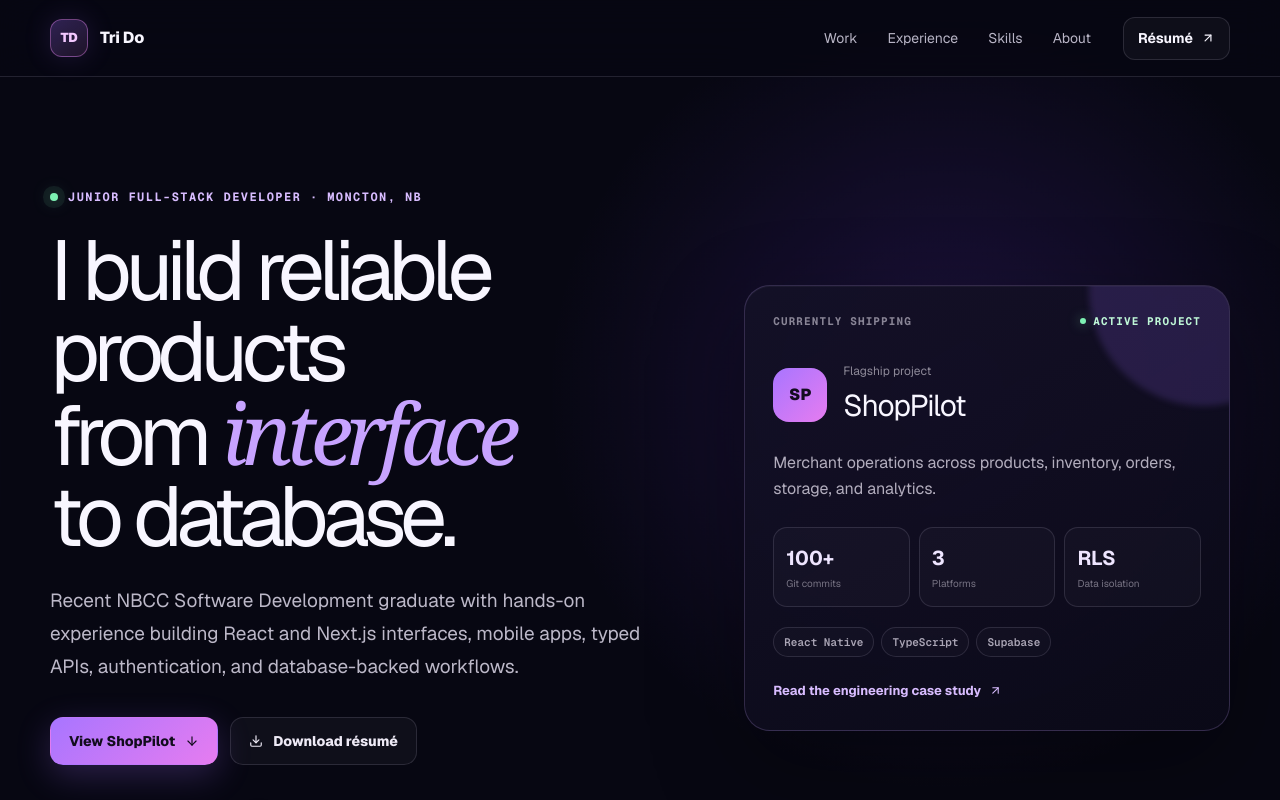
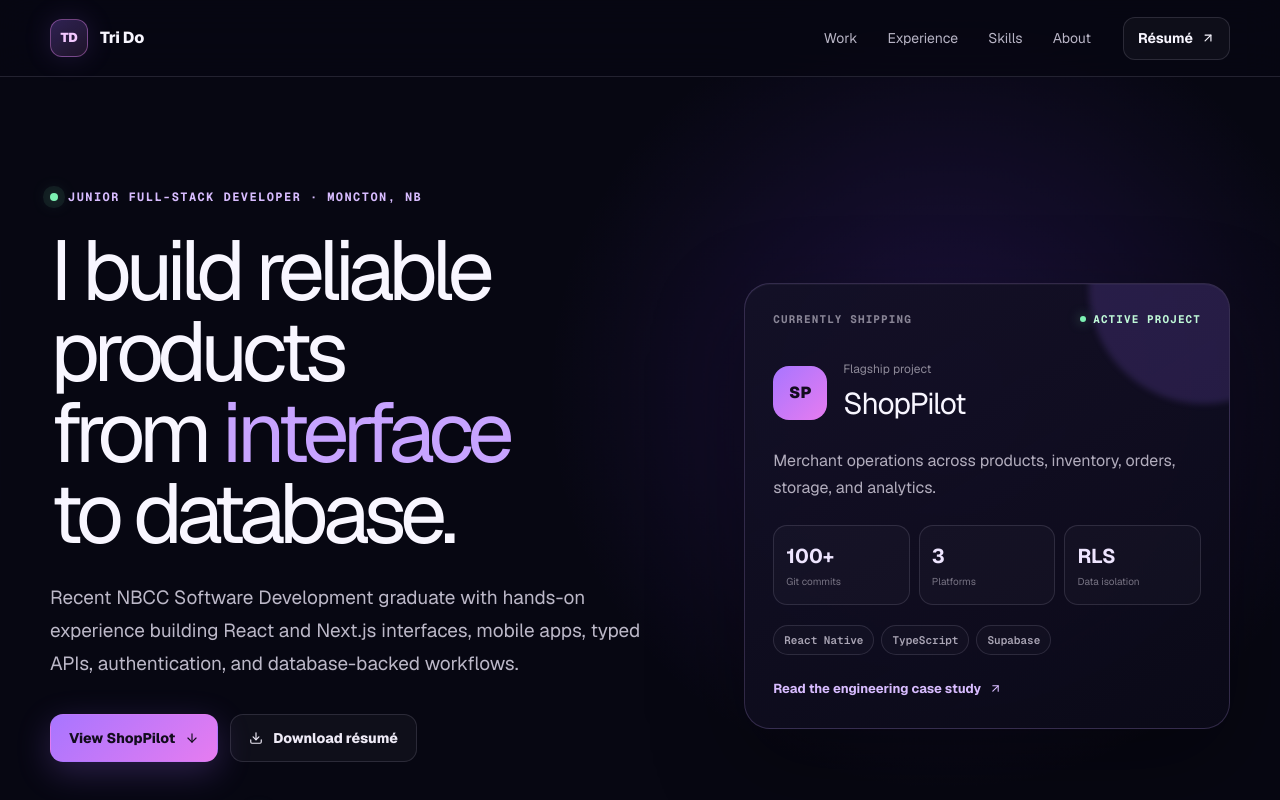
Before and after one commit to dominhtri055/tri-portfolio, a Next.js app: page / in a window 1280 px wide. Shown: the top 800 px of the page. Built offline with nearby package versions, Linux system fonts and the light colour scheme.

Commit message:
Restore original portfolio font

```diff
--- a/app/globals.css
+++ b/app/globals.css
@@ -93,7 +93,12 @@ button { color: inherit; font: inherit; }
   max-width: 760px; margin: 24px 0 28px; font-size: clamp(56px, 6.6vw, 94px);
   line-height: .96; letter-spacing: -.072em; text-wrap: balance;
 }
-.hero h1 em { color: #c7a3ff; font-family: Georgia, serif; font-weight: 400; }
+.hero h1 em {
+  color: #c7a3ff;
+  font-family: inherit;
+  font-style: normal;
+  font-weight: inherit;
+}
 .hero-lede { max-width: 680px; margin: 0; color: #bcb8c8; font-size: 19px; line-height: 1.72; }
 .hero-actions, .project-links, .contact-actions { display: flex; align-items: center; flex-wrap: wrap; gap: 12px; }
 .hero-actions { margin-top: 34px; }
```
